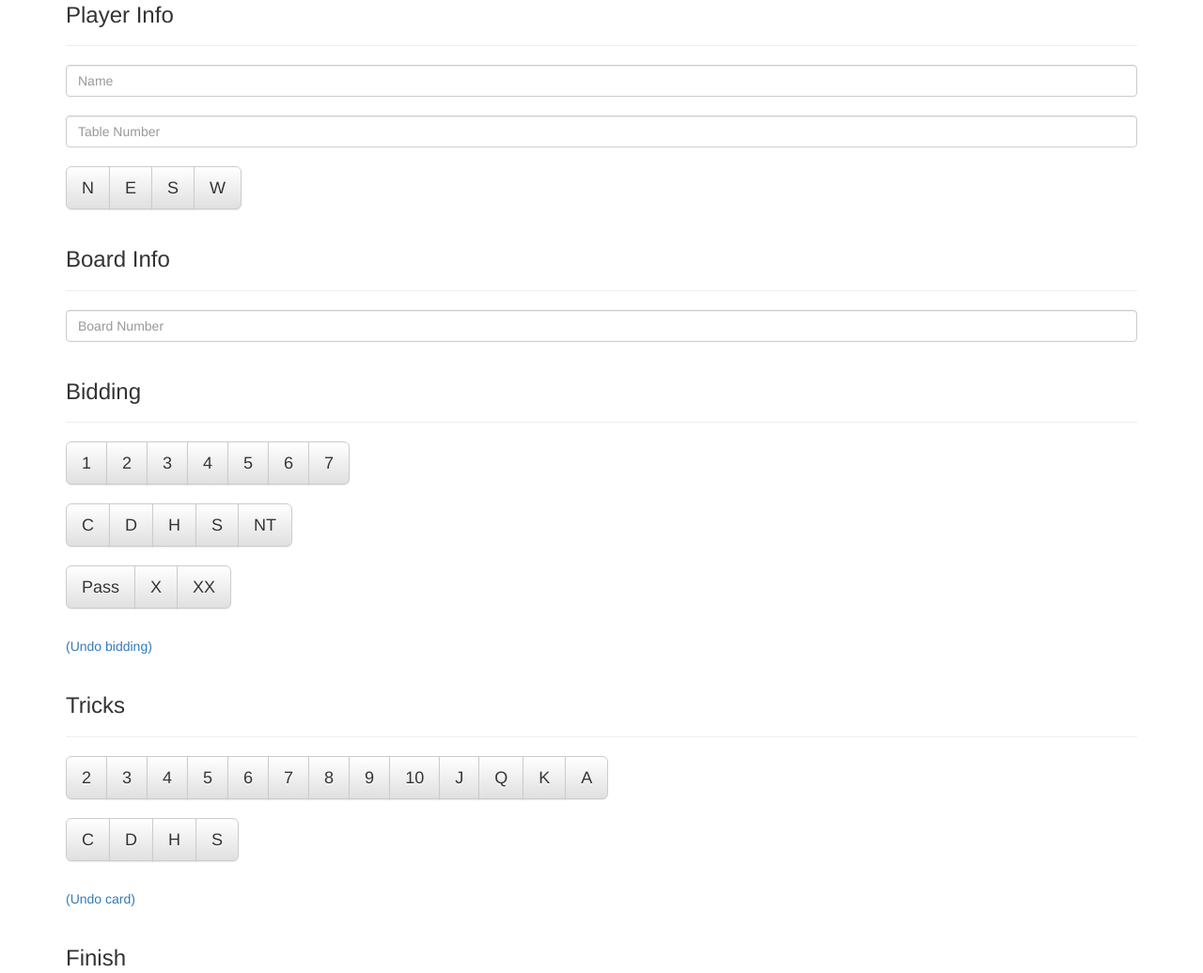
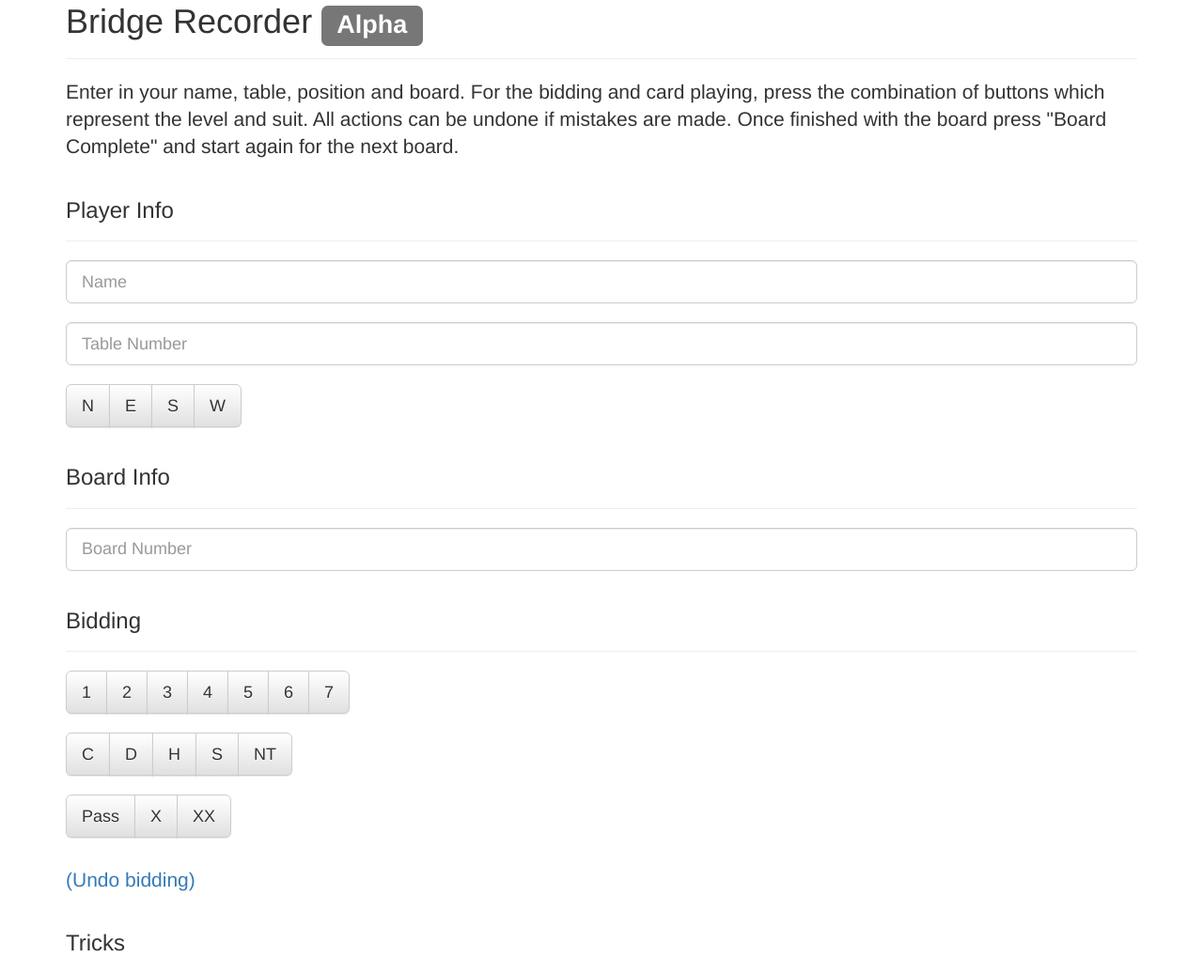
Before and after one commit to markdessain/bridge-recorder, a plain HTML site: page index.html in a window 1280 px wide. Shown: the part 37-1073 px from the top of the page at 94% size. Drawn offline with nearby package versions, Linux system fonts and the light colour scheme; a script that the page names is missing.

Commit message:
large textbooks and goOffline and info added

```diff
--- a/index.html
+++ b/index.html
@@ -17,12 +17,6 @@
 		<script>
 
 			$( document ).ready(function() {
-
-
-	  	// 		var allBids = ['XX', '4 S'];
-				// var firebase = new Firebase('https://bridge-recorder.firebaseio.com/players/');
-				// firebase.push({table: "1", board: "1", position: "N", bidding: allBids, cards: ['4 H', 'A S']});
-				 // Get a reference to the root of the chat data.
 
 				var table_position = null;
 
@@ -174,7 +168,7 @@
 
 						firebase.push(results);
 
-						// Firebase.goOffline();
+						Firebase.goOffline();
 
 
 						selected_bid_level = null;
@@ -198,12 +192,17 @@
 	<body>
 		<div class="container">
 			<div class="page-header">
+			  <h1>Bridge Recorder <span class="label label-default">Alpha</span></h1>
+			</div>
+			<p class="lead">Enter in your name, table, position and board. For the bidding and card playing, press the combination of buttons which represent the level and suit. All actions can be undone if mistakes are made. Once finished with the board press "Board Complete" and start again for the next board.
+			</p>
+			<div class="page-header">
 			  <h3>Player Info</h3>
 			</div>
 
-			<input type="text" class="form-control" id="player-name" placeholder="Name">
+			<input type="text" class="form-control input-lg" id="player-name" placeholder="Name">
 			<br />
-  			<input type="text" class="form-control" id="table-number" placeholder="Table Number">
+  			<input type="text" class="form-control input-lg" id="table-number" placeholder="Table Number">
   			<br />
 			<div class="btn-group">
 			  <button type="button" class="btn btn-default btn-lg table-position">N</button>
@@ -217,7 +216,7 @@
 			  <h3>Board Info</h3>
 			</div>
 
-			<input type="text" class="form-control" id="board-number" placeholder="Board Number">
+			<input type="text" class="form-control input-lg" id="board-number" placeholder="Board Number">
 
 
 			<div class="page-header">
@@ -256,7 +255,7 @@
 			<ul id="bids">
 			</ul>
 
-			<a href="" id="undo-bid">(Undo bidding)</a>
+			<a href="" id="undo-bid" class="lead">(Undo bidding)</a>
 
 			<div class="page-header">
 			  <h3>Tricks</h3>
@@ -290,15 +289,18 @@
 			<ul id="cards">
 			</ul>
 
-			<a href="" id="undo-card">(Undo card)</a>
+			<a href="" id="undo-card" class="lead">(Undo card)</a>
 
 
 			<div class="page-header">
 			  <h3>Finish</h3>
 			</div>
 			<button type="button" class="btn btn-success btn-lg" id="board-complete">Board Complete</button>
+			<div class="page-header">
+			  <h3 class="pull-right"><small>Made by <a href="http://www.markdessain.com">Mark Dessain</a></small></h3>
+			</div>
 			<br /> <br />
-
+			<br /> <br />
 		</div>
 	</body>
 
```
